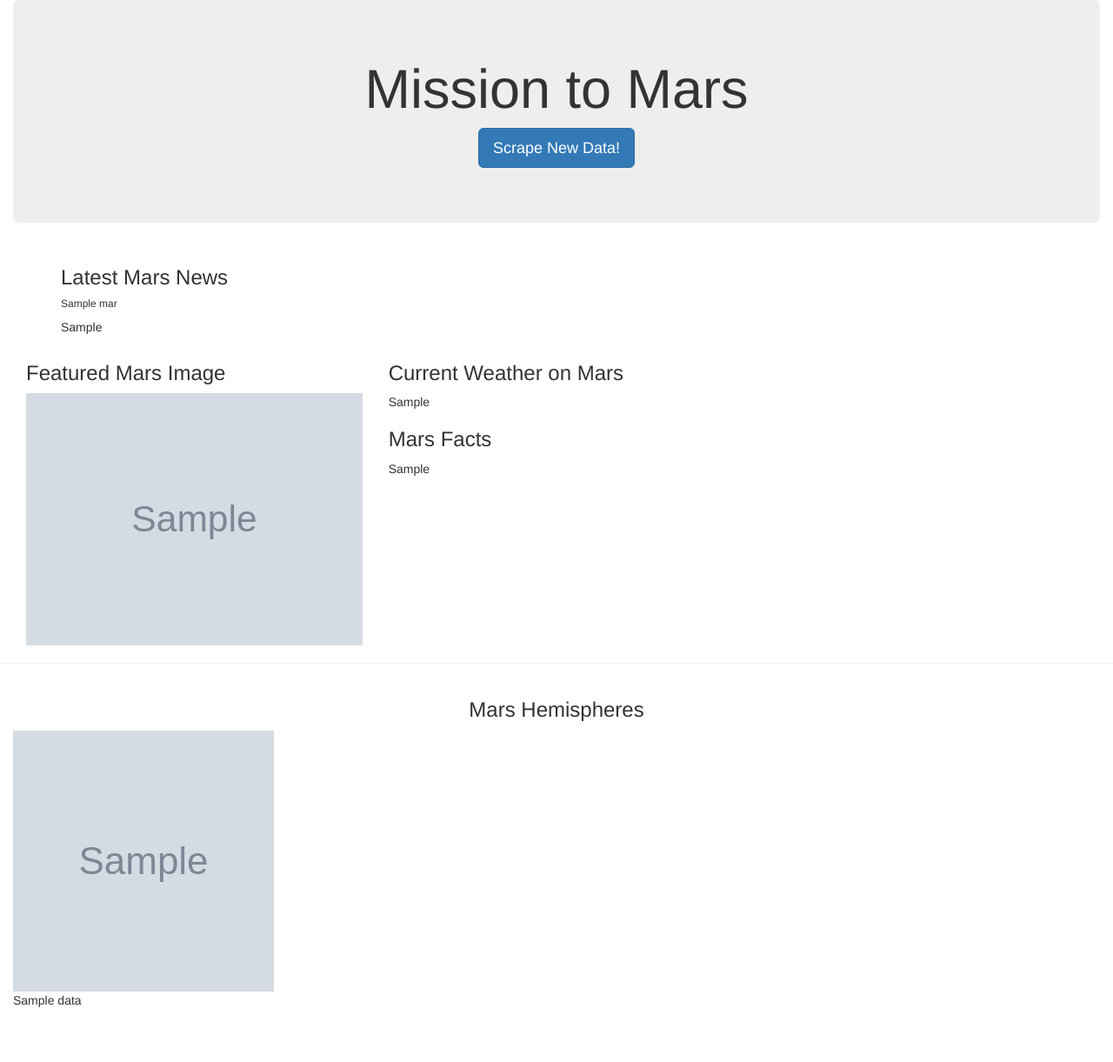
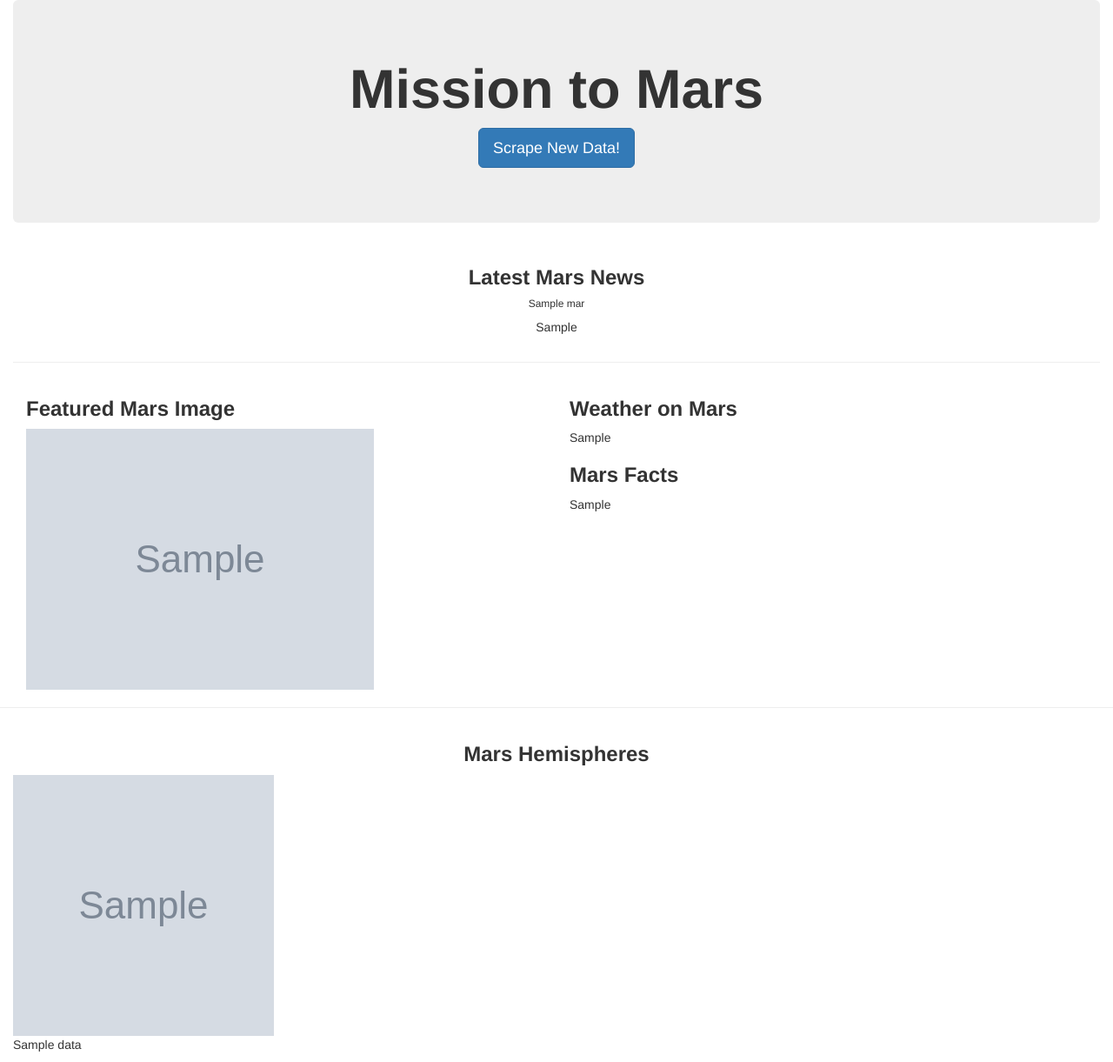
Before and after one commit to KbHarold/Mission_to_Mars, a Flask app: page / in a window 1280 px wide. Shown: the whole page at 87% size. Before the commit the page ends 1158 px from the top, so only its background shows below. Run offline with Flask 2, Linux system fonts and the light colour scheme; grey boxes marked "Sample" are stand-in pictures; a database or web service that is not in the repository returns one stand-in record (values such as "Sample title"); some libraries are stand-ins or nearby versions.

Commit message:
Final update

```diff
--- a/scrape_mars.py
+++ b/scrape_mars.py
@@ -37,7 +37,9 @@ def scrape_info():
     soup3 = BeautifulSoup(html3, 'lxml')
     results3 = soup3.find('ol', class_='stream-items js-navigable-stream')
     mars_weather  = results3.find('p', class_= 'TweetTextSize TweetTextSize--normal js-tweet-text tweet-text').text
-    mars_weather =mars_weather.replace('pic.twitter.com/awJfx8w2YE',' ')
+    mars_weather = mars_weather.split('.twitter')
+    del mars_weather[1]
+    mars_weather=str(mars_weather[0])
 
     #Visit the Mars facts site and scrape the table data
     url4 = 'https://space-facts.com/mars/'
--- a/templates/index.html
+++ b/templates/index.html
@@ -8,31 +8,41 @@
     <link rel="stylesheet" href="https://maxcdn.bootstrapcdn.com/bootstrap/3.3.7/css/bootstrap.min.css">
 </head>
 <body>
+    <!-- Create a container to the title of the page and start the craping function -->
     <div class='container-fluid'>
         <div class ='jumbotron text-center'>
-        <h1>Mission to Mars</h1>
+        <h1><strong>Mission to Mars</strong></h1>
         <p><a class="btn btn-primary btn-lg" href="/scrape" role="button">Scrape New Data!</a></p>
         </div>
+    <!-- Create a continer to hold the mars news story headline and summary paragraph -->
+    <!-- Pull in the scraped new story data from the database using the app -->
     <div class="container">
-            <h3>Latest Mars News</h3>
-            <h6>{{ mars_data_all.latest_news_title }}</h6>
-            <p>{{ mars_data_all.latest_news_story }}</p>
+        <div class = 'row'>
+            <div class="col-md-12">
+            <h3 class="text-center"><strong>Latest Mars News</strong></h3>
+            <h6 class="text-center">{{ mars_data_all.latest_news_title }}</h6>
+            <p class="text-center">{{ mars_data_all.latest_news_story }}</p>
+            </div>
+        </div>
     </div>
+    <hr>
+    <!-- Create a continer to hold the featured image, current weather and the Fars facts table -->
+    <!-- Pull in the image, data and table from the database -->
     <div class = 'container-fluid'>
         <div class = 'row'>
-            <div class="col-lg-4 col-md-6 col-sm-12">
-            <h3>Featured Mars Image</h3>
+            <div class="col-md-6 col-sm-12">
+            <h3><strong>Featured Mars Image</strong></h3>
             <img src="{{mars_data_all.featured_image}}" style="max-width:100%; max-height: auto;" alt='Featured Mars Image'>
             </div>
-            <div class="col-lg-4 col-md-6 col-sm-12">
+            <div class="col-md-6 col-sm-12">
                     <div class="card-deck" style="width: 50rem;">
                         <div class="card-body">
-                            <h3 class="card-title">Current Weather on Mars</h3>
+                            <h3 class="card-title"><strong>Weather on Mars</strong></h3>
                             <p class="card-text">{{mars_data_all.current_weather}}</p>
                         </div>
                 <div class="card-body" style="width: 50rem;">
                         <div class="card-body">
-                    <h3>Mars Facts</h3>
+                    <h3><strong>Mars Facts</strong></h3>
                     <div>{{mars_data_all.mars_facts|safe}}</div>
                         </div>
                 </div>
@@ -43,23 +53,27 @@
     </div>
     <hr>
     <div class = 'container-fluid'>
-    <h3 style='text-align:center'>Mars Hemispheres</h3>
+    <!-- Create a container to hold the hemisphere data -->
+    <!-- Loop throug the dictionary in the database that holds images and titles and push it to the index page -->
+    <h3 style='text-align:center'><strong>Mars Hemispheres</strong></h3>
         <div class="row">
+
             {% for data in mars_data_all.mars_hemispheres %}
-            <div class="col-md-6">
-                <div class='card-deck'>
+                    <div class="col-md-3">
+                    <div class='card-deck'>
                 <div class="card border-dark mb-3" style="max-width: 18rem;">
                 <img class="card-img-top" src="{{data.image_url}}" width="300" height="300"/>
                 <div class="card-body">
                 <p class='card-text'>{{ data.title }}</p>
                 </div>
                 </div>
-            </div>
-            </div>
+                    </div>
+                    </div>
             {% endfor %}
+
     </div>
     </div>
-
+    <!-- Call the javascript and bootstrap data to allow the page to function properly -->
     <script src="https://code.jquery.com/jquery-3.3.1.slim.min.js" integrity="sha384-q8i/X+965DzO0rT7abK41JStQIAqVgRVzpbzo5smXKp4YfRvH+8abtTE1Pi6jizo" crossorigin="anonymous"></script>
     <script src="https://cdnjs.cloudflare.com/ajax/libs/popper.js/1.14.7/umd/popper.min.js" integrity="sha384-UO2eT0CpHqdSJQ6hJty5KVphtPhzWj9WO1clHTMGa3JDZwrnQq4sF86dIHNDz0W1" crossorigin="anonymous"></script>
     <script src="https://stackpath.bootstrapcdn.com/bootstrap/4.3.1/js/bootstrap.min.js" integrity="sha384-JjSmVgyd0p3pXB1rRibZUAYoIIy6OrQ6VrjIEaFf/nJGzIxFDsf4x0xIM+B07jRM" crossorigin="anonymous"></script>
```
Also changed, not shown: images/Featured_Image_Weather_and_Mars_Facts.PNG (added), images/Hemispheres.PNG (added), images/Scraping header.PNG (added), 1 other file.
